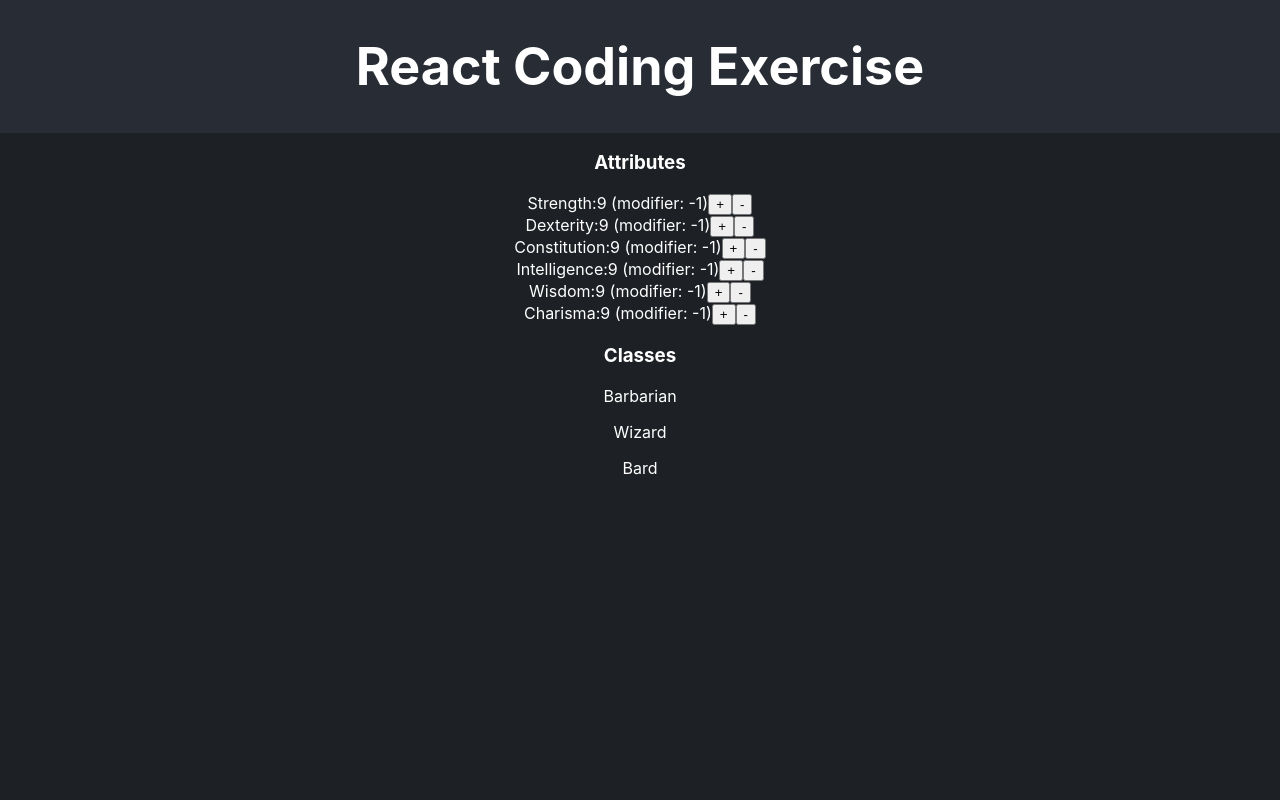
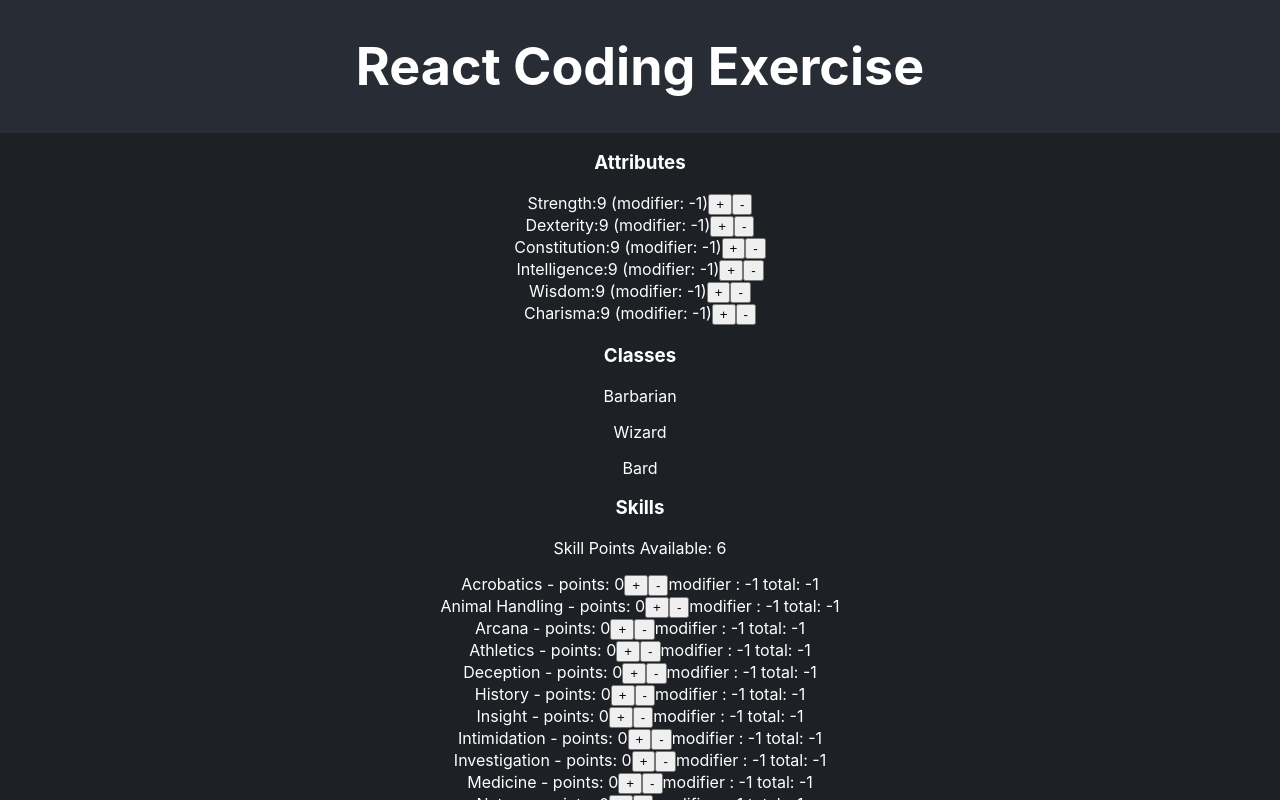
Before and after one commit to msyyx/recruiting-webapp-character, a React (Create React App) app: page / in a window 1280 px wide. Shown: the top 800 px of the page. Built offline with nearby package versions, Linux system fonts and the light colour scheme.

Commit message:
completed requirement 5

```diff
--- a/src/App.jsx
+++ b/src/App.jsx
@@ -2,6 +2,7 @@ import { useState } from 'react';
 import './App.css';
 import { ATTRIBUTE_LIST, CLASS_LIST, SKILL_LIST } from './consts.js';
 import { Class } from './class';
+import { Skill } from './skill';
 
 function App() {
   const [attributes, setAttributes] = useState({
@@ -30,6 +31,8 @@ function App() {
       modifier: -1,
     },
   });
+  const [charSkills, setSkills] = useState({});
+  const [availableSkillPoints, setAvailableSkillPoints] = useState(10 + 4 * attributes.Intelligence.modifier)
 
   const modifyAttribute = (attribute, val) => {
     const updatedAttributes = {
@@ -43,6 +46,23 @@ function App() {
       (updatedAttributes[attribute].value - 10) / 2
     );
     setAttributes(updatedAttributes);
+  };
+
+  const modifySkillPoints = (skill, val) => {
+    if (availableSkillPoints - val < 0) return
+
+    const updatedSkills = {
+      ...charSkills,
+    };
+    if (!(skill.name in updatedSkills))
+      updatedSkills[skill.name] = {
+        points: 0,
+        total: attributes[skill.attributeModifier].modifier,
+      };
+    updatedSkills[skill.name].points = updatedSkills[skill.name].points + val;
+    updatedSkills[skill.name].total = updatedSkills[skill.name].total + val;
+    setAvailableSkillPoints(availableSkillPoints - val)
+    setSkills(updatedSkills);
   };
 
   return (
@@ -77,6 +97,24 @@ function App() {
             />
           ))}
         </div>
+        <div>
+          <h3>Skills</h3>
+          <p>Skill Points Available: {availableSkillPoints}</p>
+          {SKILL_LIST.map(skill => (
+            <Skill
+              key={skill.name}
+              skill={skill}
+              charParams={{
+                points: charSkills[skill.name]?.points || 0,
+                modifierValue: attributes[skill.attributeModifier].modifier,
+                total: charSkills[skill.name]?.total != null
+                  ? charSkills[skill.name].total
+                  : attributes[skill.attributeModifier].modifier
+              }}
+              modifySkillPoints={modifySkillPoints}
+            />
+          ))}
+        </div>
       </section>
     </div>
   );
--- /dev/null
+++ b/src/skill.jsx
@@ -0,0 +1,14 @@
+import React from 'react';
+import './App.css';
+import { useState } from 'react';
+
+export function Skill({ skill, charParams, modifySkillPoints }) {
+  return (
+    <div>
+      {skill.name} - points: {charParams.points}
+      <button onClick={() => modifySkillPoints(skill, 1)}>+</button>
+      <button onClick={() => modifySkillPoints(skill, -1)}>-</button>
+      modifier {skill.modifier}: {charParams.modifierValue} total: {charParams.total}
+    </div>
+  );
+}
```
